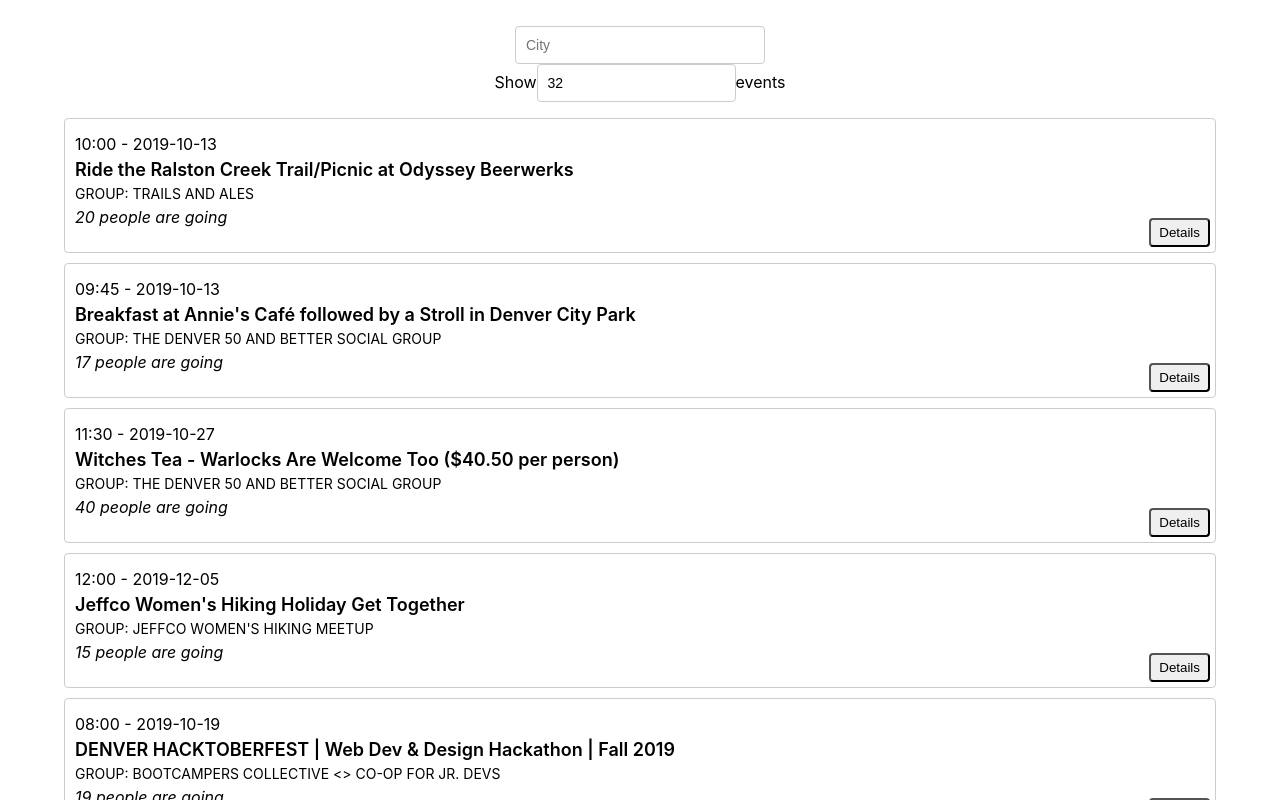
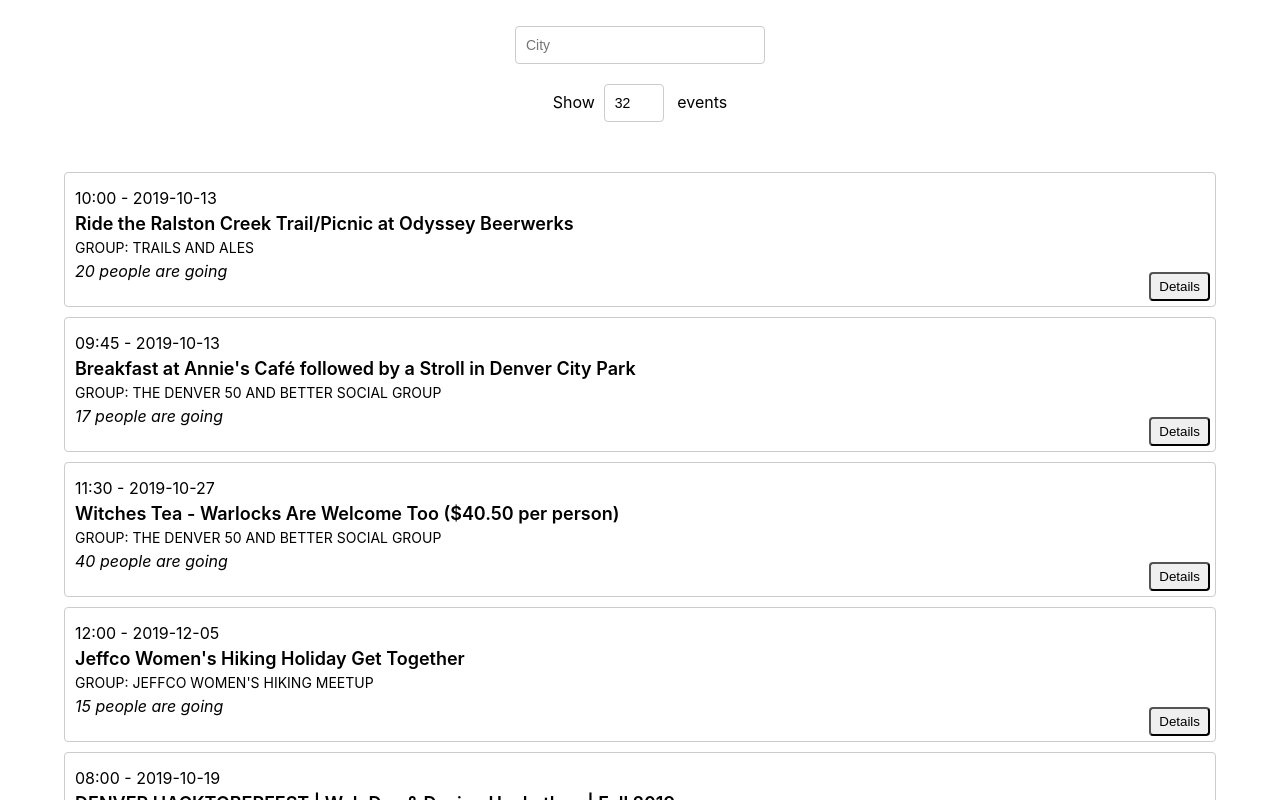
Before and after one commit to Su3D/meetup-app, a React (Create React App) app: page / in a window 1280 px wide. Shown: the top 800 px of the page. Built offline with nearby package versions, Linux system fonts and the light colour scheme.

Commit message:
update number of events shown

```diff
--- a/src/App.css
+++ b/src/App.css
@@ -97,8 +97,11 @@ input[type="text"], input[type="number"] {
   overflow-x: hidden;
 }
 
-.number-of-events {
-  width: 80px;
+.NumberOfEvents {
   margin: 20px 0 50px;
-  text-align: right;
 }
+
+input.number-of-events {
+  display: inline;
+  width: 60px;
+}
--- a/src/NumberOfEvents.js
+++ b/src/NumberOfEvents.js
@@ -2,18 +2,19 @@ import React, { Component } from "react";
 
 class NumberOfEvents extends Component {
   state = {
-    eventNumber: 32,
+    number: 32,
   }
-  handleChange = (event) => {
+  onNumberChanged = (event) => {
     const value = event.target.value;
-    this.setState({ eventNumber: value });
+    this.setState({ number: value });
+    this.props.updateEvents(null, null, value);
   }
   render() {
     return (
       <div className="NumberOfEvents">
-        Show
-        <input type="number" placeholder="32" value={this.state.eventNumber} onChange={this.handleChange}>
-        </input>
+        Show &nbsp;
+        <input type="number" className="number-of-events" placeholder="32" onChange={this.onNumberChanged} value={this.state.number}>
+        </input> &nbsp;
         events
       </div>
     );
--- a/src/api.js
+++ b/src/api.js
@@ -98,7 +98,7 @@ async function getSuggestions(query) {
 
 
 //check where the app is hosted to see what event data to return
-async function getEvents(lat, lon) {
+async function getEvents(lat, lon, page) {
   //IF app is on localhost return the mock data
   if (window.location.href.startsWith('http://localhost')) {
     return mockEvents.events;
@@ -114,6 +114,10 @@ async function getEvents(lat, lon) {
     if (lat && lon) {
       url += '&lat=' + lat + '&lon=' + lon;
     }
+    //default number of events has benn changed
+    if (page) {
+      url += '&page=' + page;
+    }
     const result = await axios.get(url);
     return result.data.events;
   }
```
Also changed, not shown: 1 other file (tests, documents, lock files or other folders).
